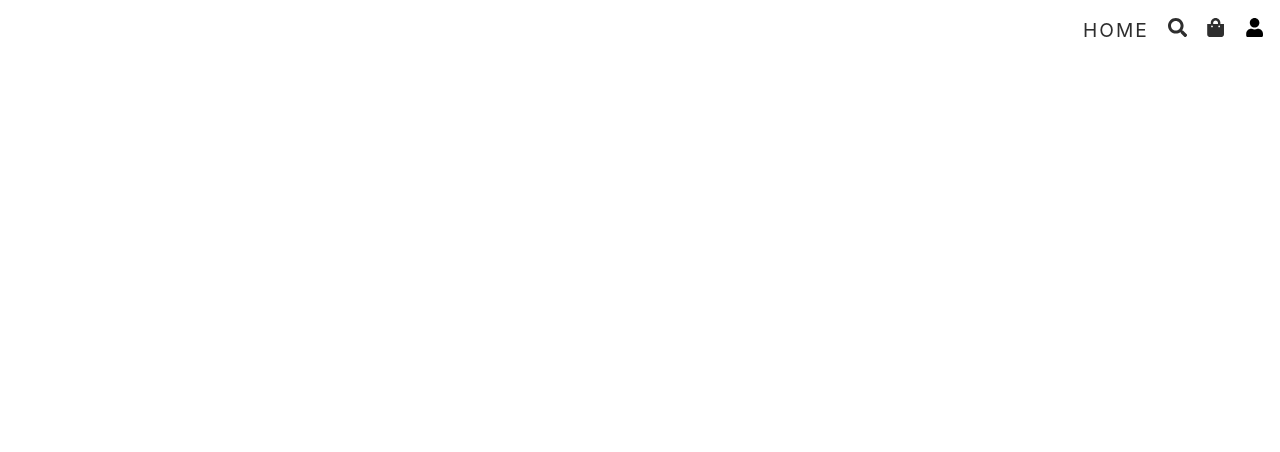
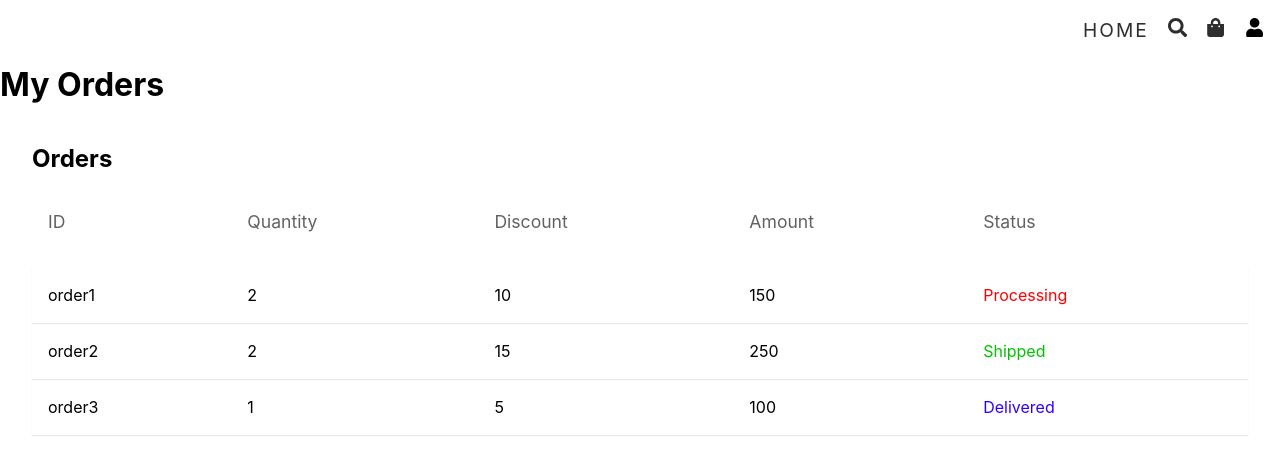
Before and after one commit to yashr775/eMarket, a React (Vite) app in the folder Client/: page /orders in a window 1280 px wide. Before the commit this address had no page. Shown: the top 452 px of the page. Built offline with nearby package versions, Linux system fonts and the light colour scheme.

Commit message:
orders page completed

```diff
--- a/Client/src/App.tsx
+++ b/Client/src/App.tsx
@@ -28,6 +28,7 @@ const Toss = lazy(() => import("./pages/pages/apps/Toss"));
 const Coupon = lazy(() => import("./pages/pages/apps/Coupon"));
 const Shipping = lazy(() => import("./pages/shipping"));
 const Login = lazy(() => import("./pages/login"));
+const Orders = lazy(() => import("./pages/orders"));
 
 const App = () => {
   return (
@@ -39,7 +40,12 @@ const App = () => {
           <Route path={"/search"} element={<Search />}></Route>
           <Route path={"/cart"} element={<Cart />}></Route>
           <Route path={"/login"} element={<Login />}></Route>
+
+          {/* Protected Route */}
+          <Route path="/orders" element={<Orders />} />
           <Route path={"/shipping"} element={<Shipping />}></Route>
+
+          {/* Admin Route */}
           <Route path="/admin/dashboard" element={<Dashboard />} />
           <Route path="/admin/product" element={<Products />} />
           <Route path="/admin/transaction" element={<Transaction />} />
--- /dev/null
+++ b/Client/src/pages/orders.tsx
@@ -0,0 +1,115 @@
+/* eslint-disable react-hooks/rules-of-hooks */
+import { ReactElement, useState, useEffect } from "react";
+import { Column } from "react-table";
+import TableHOC from "../components/admin/TableHOC";
+import { Skeleton } from "../components/loader";
+
+const data = {
+  orders: [
+    {
+      _id: "order1",
+      total: 150.0,
+      discount: 10.0,
+      orderItems: [
+        { productId: "prod1", name: "Item 1", quantity: 1 },
+        { productId: "prod2", name: "Item 2", quantity: 2 },
+      ],
+      status: "Processing",
+    },
+    {
+      _id: "order2",
+      total: 250.0,
+      discount: 15.0,
+      orderItems: [
+        { productId: "prod3", name: "Item 3", quantity: 1 },
+        { productId: "prod4", name: "Item 4", quantity: 1 },
+      ],
+      status: "Shipped",
+    },
+    {
+      _id: "order3",
+      total: 100.0,
+      discount: 5.0,
+      orderItems: [{ productId: "prod5", name: "Item 5", quantity: 1 }],
+      status: "Delivered",
+    },
+  ],
+};
+
+type DataType = {
+  _id: string;
+  amount: number;
+  quantity: number;
+  discount: number;
+  status: ReactElement;
+};
+
+const column: Column<DataType>[] = [
+  {
+    Header: "ID",
+    accessor: "_id",
+  },
+  {
+    Header: "Quantity",
+    accessor: "quantity",
+  },
+  {
+    Header: "Discount",
+    accessor: "discount",
+  },
+  {
+    Header: "Amount",
+    accessor: "amount",
+  },
+  {
+    Header: "Status",
+    accessor: "status",
+  },
+];
+
+const orders = () => {
+  const [rows, setRows] = useState<DataType[]>([]);
+
+  const isLoading = false;
+
+  useEffect(() => {
+    if (data)
+      setRows(
+        data.orders.map((i) => ({
+          _id: i._id,
+          amount: i.total,
+          discount: i.discount,
+          quantity: i.orderItems.length,
+          status: (
+            <span
+              className={
+                i.status === "Processing"
+                  ? "red"
+                  : i.status === "Shipped"
+                  ? "green"
+                  : "purple"
+              }
+            >
+              {i.status}
+            </span>
+          ),
+        }))
+      );
+  }, [data]);
+
+  const Table = TableHOC<DataType>(
+    column,
+    rows,
+    "dashboard-product-box",
+    "Orders",
+    rows.length > 6
+  )();
+  return (
+    <div className="container">
+      <h1>My Orders</h1>
+      {isLoading ? <Skeleton length={20} /> : Table}
+    </div>
+  );
+};
+
+export default orders;
--- a/Client/src/pages/search.tsx
+++ b/Client/src/pages/search.tsx
@@ -15,7 +15,7 @@ const searchedData = {
       name: "Smartphone",
       price: 500,
       stock: 20,
-      photos: ["https://via.placeholder.com/150"],
+      photos: [{ url: "https://via.placeholder.com/150", public_id: "image1" }],
     },
     {
       _id: "2",
```
